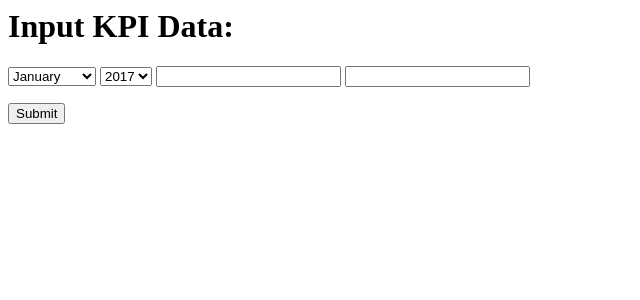
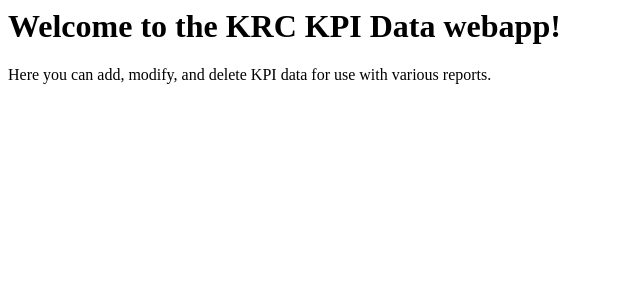
Before and after one commit to jwaltzjr/kpi-data, a Flask app: page / in a window 1280 px wide. Shown: the top 300 px of the page, without its empty margins (0-640 px from the left). Run offline with Flask 2, Linux system fonts and the light colour scheme.

Commit message:
Move index to add and create an index

```diff
--- a/app/templates/index.html
+++ b/app/templates/index.html
@@ -1,27 +1,6 @@
 {% extends 'base.html' %}
 
 {% block content %}
-  <h1>Input KPI Data:</h1>
-  <form action="" method="post" name="kpi-data">
-    {{ form.hidden_tag() }}
-    <p>
-      {{ form.month }}
-      {% for error in form.month.errors %}
-        <span>{{ error }}</span>
-      {% endfor %}
-      {{ form.year }}
-      {% for error in form.year.errors %}
-        <span>{{ error }}</span>
-      {% endfor %}
-      {{ form.miles }}
-      {% for error in form.miles.errors %}
-        <span>{{ error }}</span>
-      {% endfor %}
-      {{ form.avg_drivers }}
-      {% for error in form.avg_drivers.errors %}
-        <span>{{ error }}</span>
-      {% endfor %}
-    </p>
-    <input type="submit" value="Submit">
-  </form>
+  <h1>Welcome to the KRC KPI Data webapp!</h1>
+  <p>Here you can add, modify, and delete KPI data for use with various reports.</p>
 {% endblock %}
--- a/app/views.py
+++ b/app/views.py
@@ -3,8 +3,15 @@ from flask import render_template, url_for, flash, redirect
 from app import app
 from . import forms, models
 
-@app.route('/', methods=['GET','POST'])
+@app.route('/')
 def index():
+    return render_template(
+        'index.html',
+        title = 'KPI Data'
+    )
+
+@app.route('/add', methods=['GET','POST'])
+def add():
     form = forms.InputForm()
     if form.validate_on_submit():
         month_data = models.MonthData(
@@ -17,8 +24,8 @@ def index():
         flash('Month {} has been saved.'.format(month_data))
         return redirect(url_for('index'))
     return render_template(
-        'index.html',
-        title = 'KPI Data Entry',
+        'add.html',
+        title = 'Add Entry - KPI Data',
         form = form
     )
 
@@ -27,6 +34,6 @@ def history():
     data = models.MonthData.fetchall()
     return render_template(
         'history.html',
-        title = 'KPI Data History',
+        title = 'History - KPI Data',
         data = data
     )
```
Also changed, not shown: app/templates/add.html (added, +27 -0 lines).
